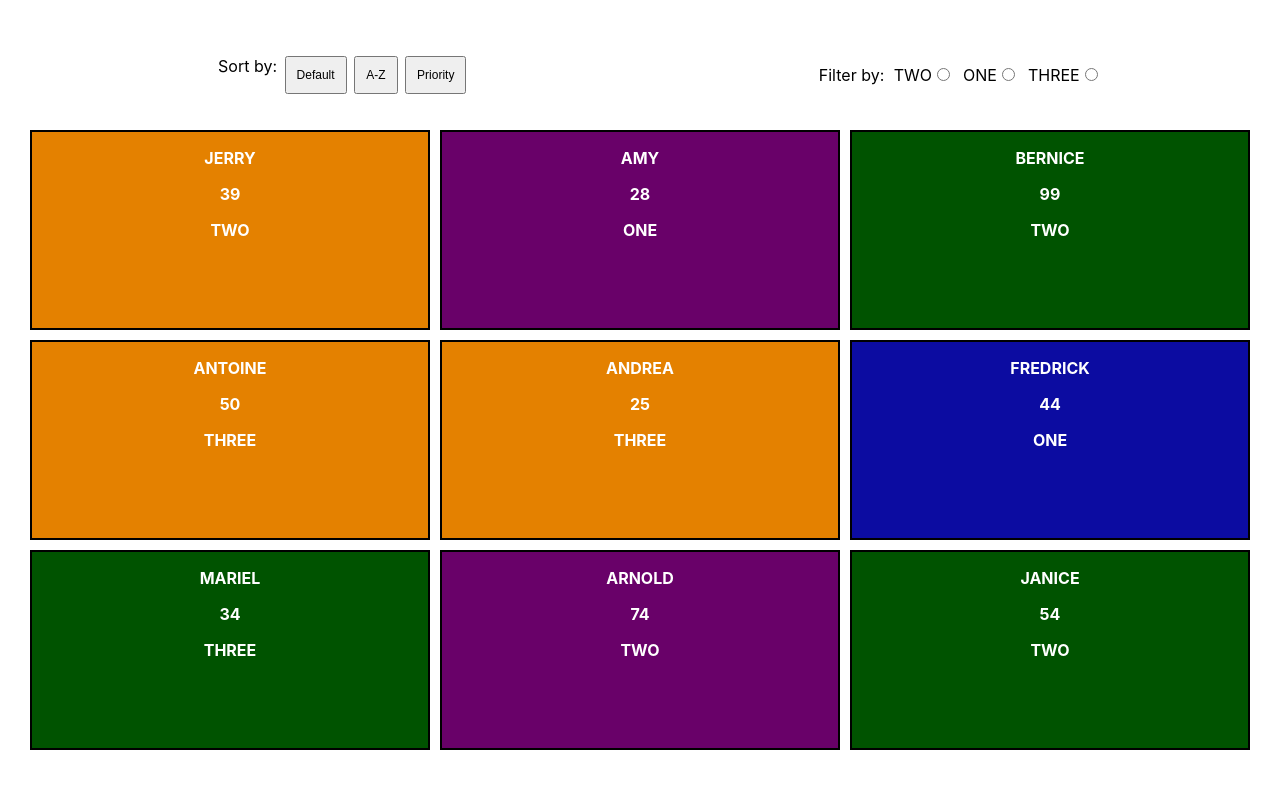
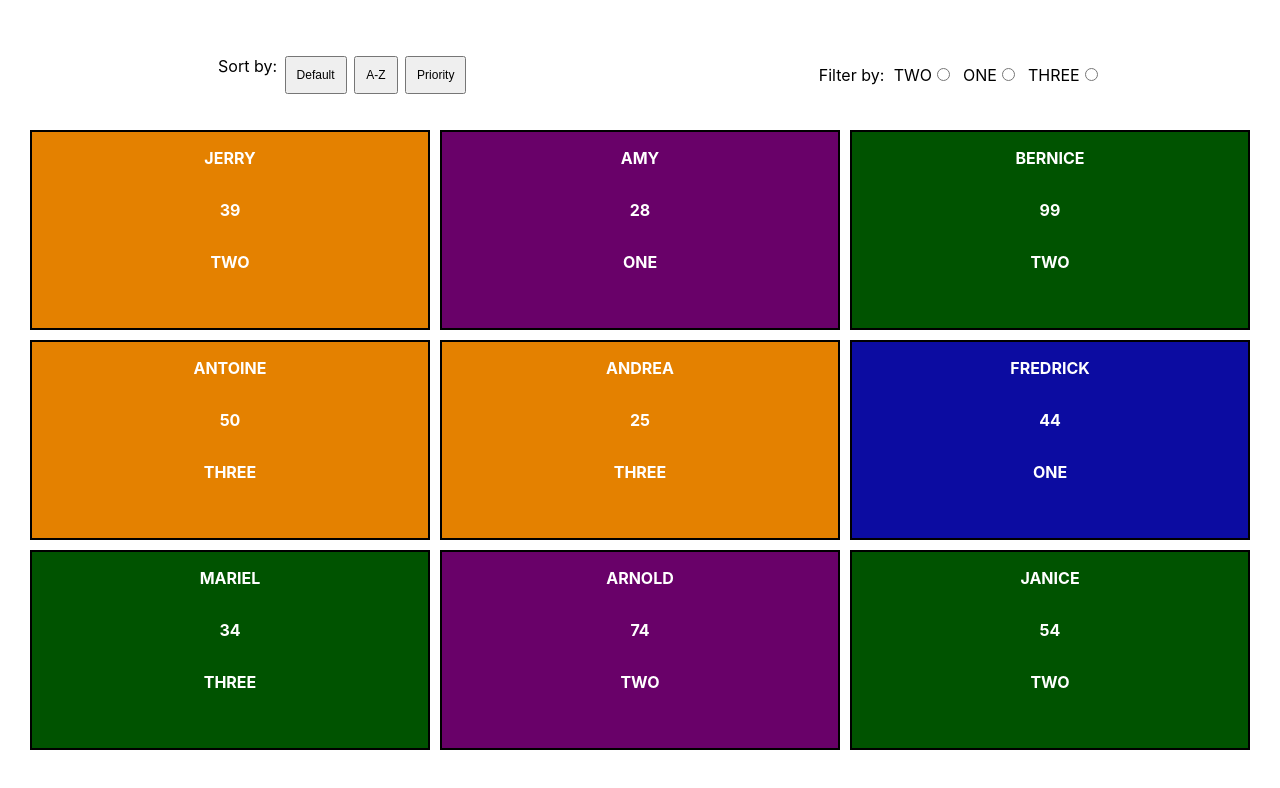
Before and after one commit to dlousa92/forcepointchallenge, a React (Create React App) app: page / in a window 1280 px wide. Shown: the top 788 px of the page. Built offline with nearby package versions, Linux system fonts and the light colour scheme; what react-router-redux would draw is missing.

Commit message:
restyle person information

```diff
--- a/src/components/Item/Item.css
+++ b/src/components/Item/Item.css
@@ -1,9 +1,11 @@
 .personitem {
   border: 2px solid black;
   color: white;
-  text-align: center;
   font-weight: bold;
   text-transform: uppercase;
+  display: flex;
+  flex-direction: column;
+  align-items: center;
 }
 
 /*The styles below are assigned to each person dependent on their priority attribute value */
```
